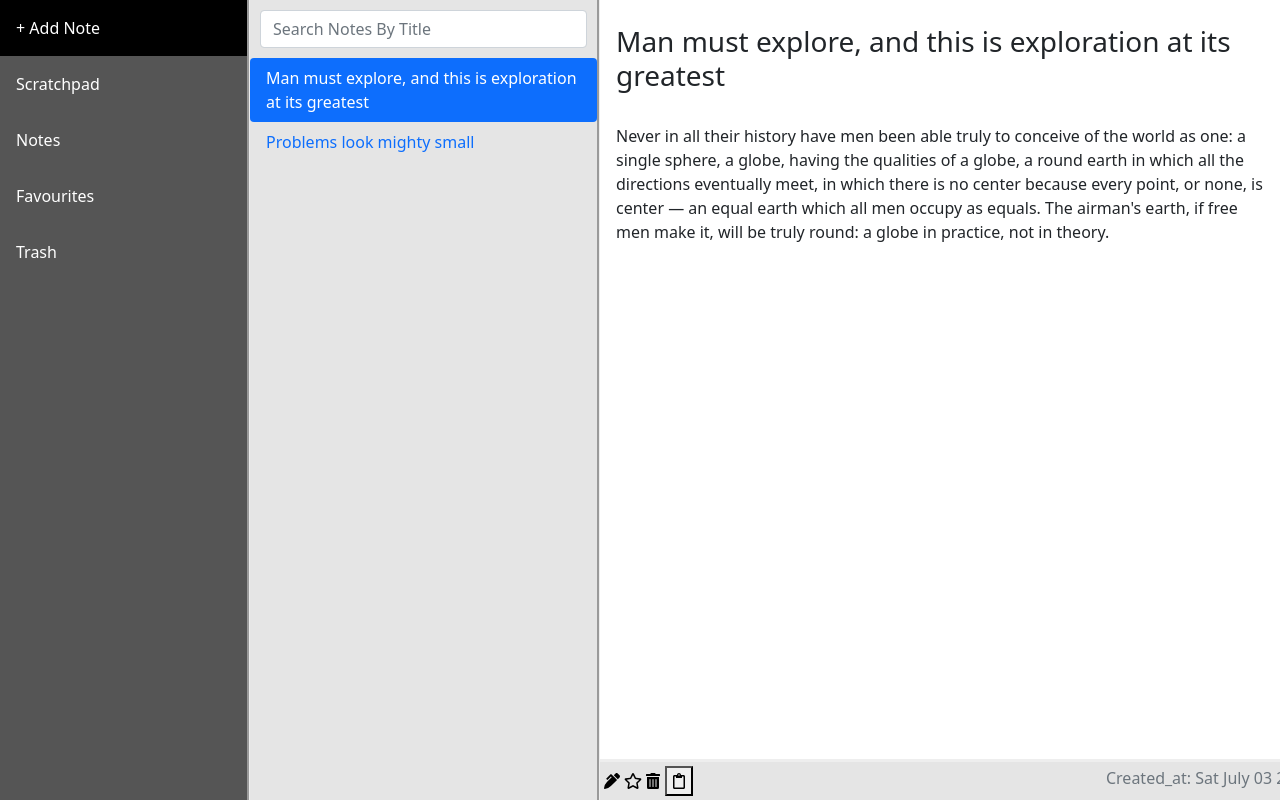
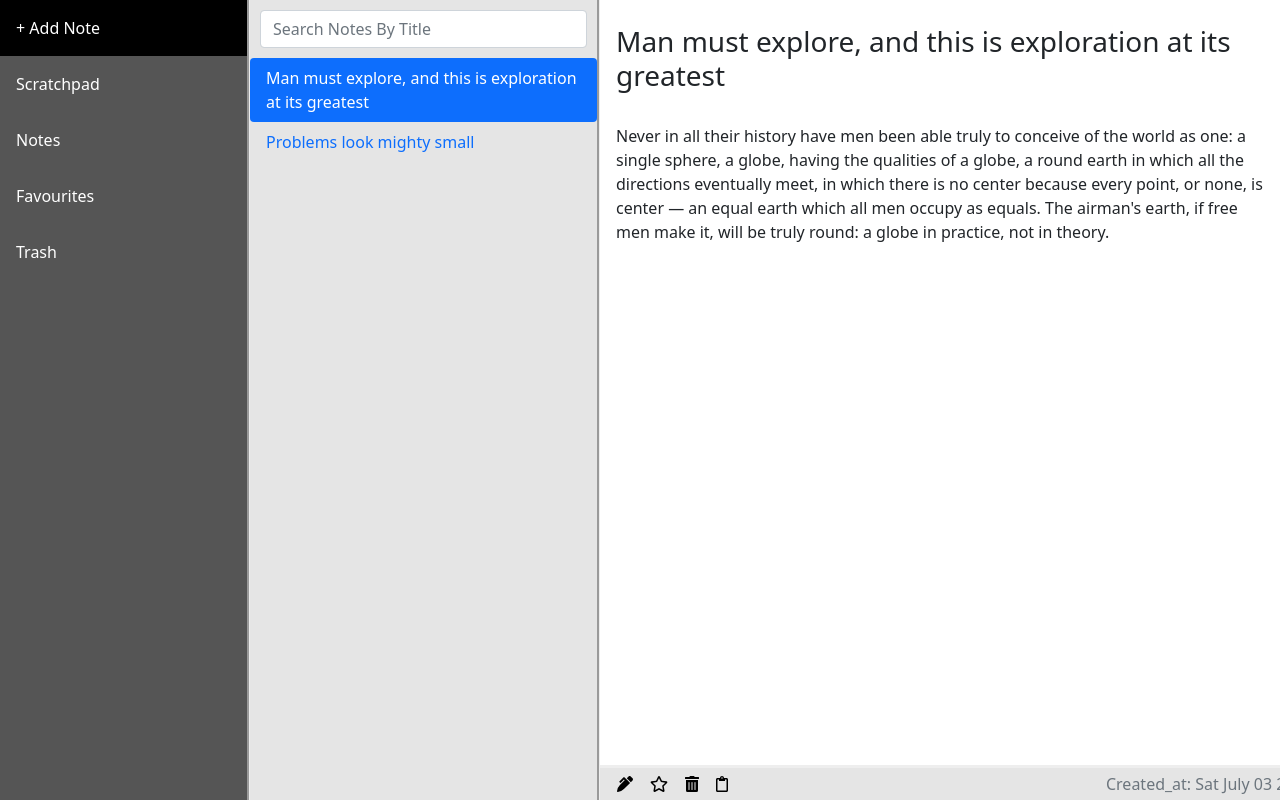
Before and after one commit to SiamAnzir/react-keep-notes, a React (Create React App) app: page / in a window 1280 px wide. Built offline with nearby package versions, Linux system fonts and the light colour scheme.

Commit message:
[Added] button and span class

```diff
--- a/src/App.css
+++ b/src/App.css
@@ -92,6 +92,18 @@ div.content {
   border-top-style: outset;
 }
 
+.iconButton{
+  margin-left: .8rem;
+  border: none ;
+  background: none;
+  padding: 0;
+}
+
+.spanButton{
+  cursor: pointer;
+  margin-left: .8rem;
+}
+
 @media screen and (max-width: 700px) {
   .sidebar {
     width: 100%;
```
